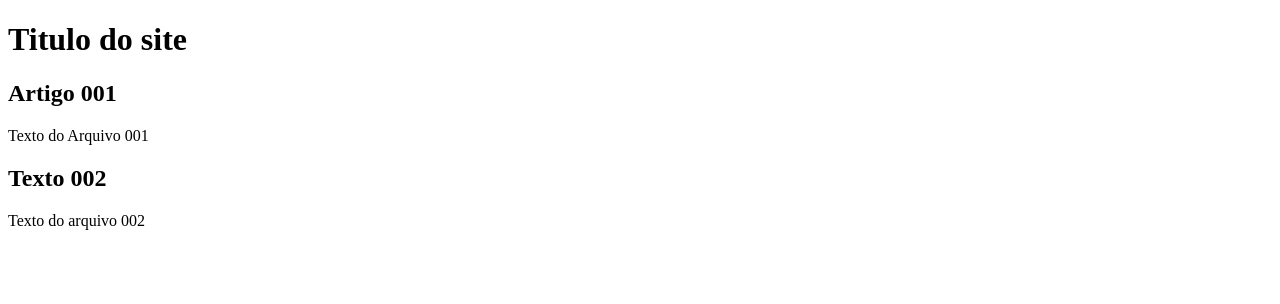
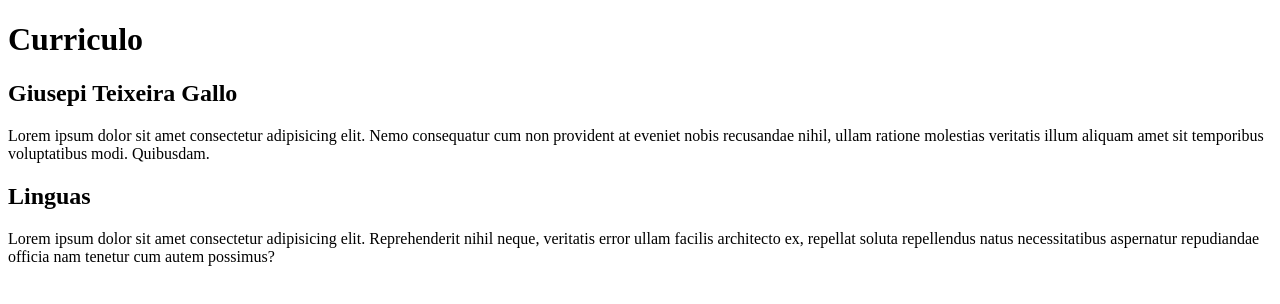
Before and after one commit to Giusepi10/projeto-site, a plain HTML site: page Index.html in a window 1280 px wide. Drawn offline with Linux system fonts and the light colour scheme.

Commit message:
Comecei a escrever o conteudo

```diff
--- a/Index.html
+++ b/Index.html
@@ -7,16 +7,16 @@
 </head>
 <body>
     <header>
-        <h1>Titulo do site</h1>
+        <h1>Curriculo</h1>
     </header>
 
     <article>
-        <h2>Artigo 001</h2>
-        <p>Texto do Arquivo 001</p>
+        <h2>Giusepi Teixeira Gallo</h2>
+        <p>Lorem ipsum dolor sit amet consectetur adipisicing elit. Nemo consequatur cum non provident at eveniet nobis recusandae nihil, ullam ratione molestias veritatis illum aliquam amet sit temporibus voluptatibus modi. Quibusdam.</p>
     </article>
     <article>
-        <h2>Texto 002</h2>
-        <p>Texto do arquivo 002</p>
+        <h2>Linguas</h2>
+        <p>Lorem ipsum dolor sit amet consectetur adipisicing elit. Reprehenderit nihil neque, veritatis error ullam facilis architecto ex, repellat soluta repellendus natus necessitatibus aspernatur repudiandae officia nam tenetur cum autem possimus?</p>
     </article>
 </body>
 </html>
```
